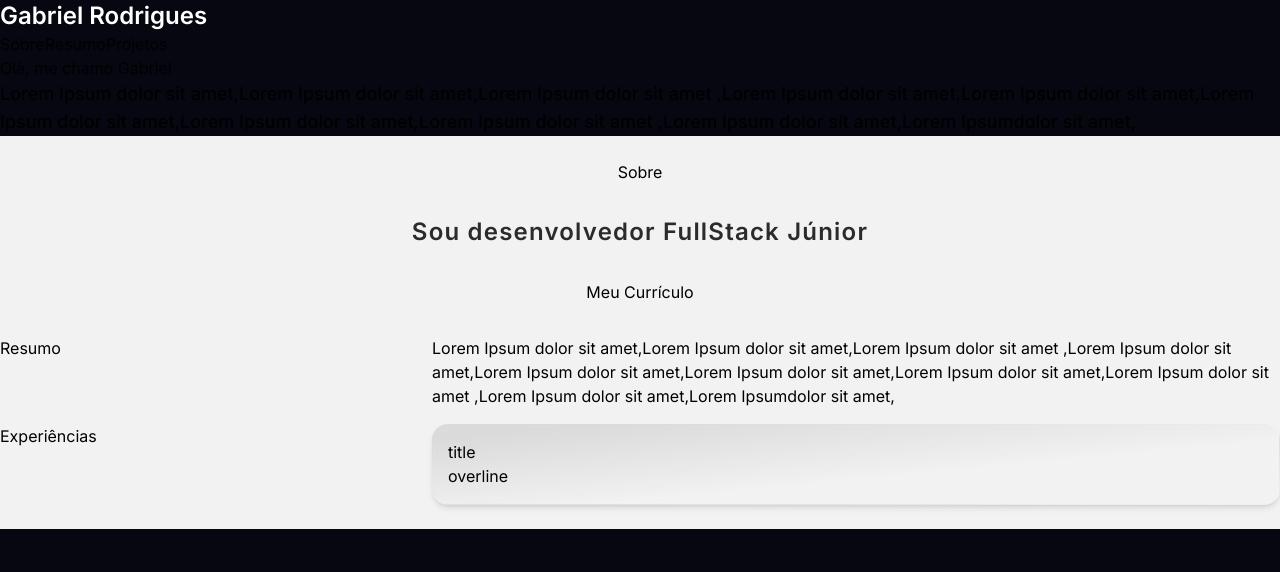
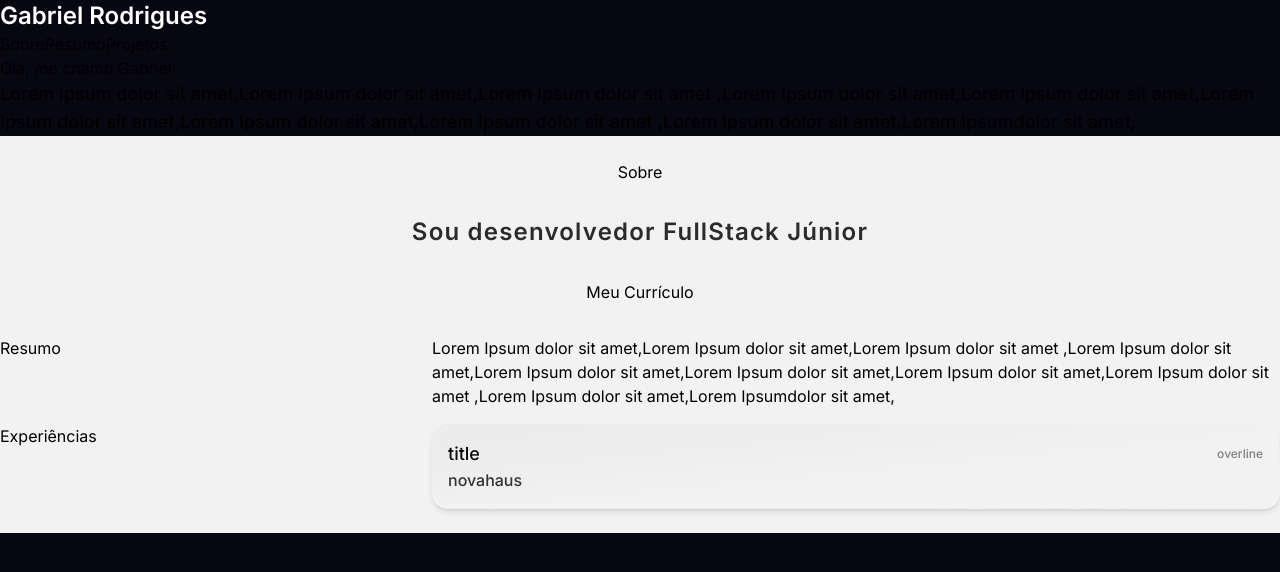
Before and after one commit to BrouGabri3l/frontend-portfolio, a Next.js app: page / in a window 1280 px wide. Shown: the top 572 px of the page. Built offline with nearby package versions, Linux system fonts and the light colour scheme.

Commit message:
feat: Inits Horizontal card

```diff
--- a/components/About.tsx
+++ b/components/About.tsx
@@ -3,6 +3,7 @@ import Heading from './common/Heading';
 import { ThemeVariationEnum } from '@/enums/ThemeVariationEnum';
 import Button from './common/Button';
 import Card from './common/Card';
+import HorizontalCard from './common/HorizontalCard';
 
 const About = () => {
   return (
@@ -26,7 +27,11 @@ const About = () => {
             <h4 className='col-span-4'>Experiências</h4>
             {/* <HorizontalCard title='' overline='' tags={[]} /> */}
             <div className='col-span-8'>
-              <Card image='' title='title' overline='overline' action={<></>} />
+              <HorizontalCard
+                title='title'
+                overline='overline'
+                description='novahaus'
+              />
             </div>
           </div>
         </div>
--- /dev/null
+++ b/components/common/HorizontalCard.tsx
@@ -0,0 +1,28 @@
+import React from 'react';
+
+interface IHorizontalCardProps {
+  title: string;
+  overline?: string;
+  description?: string;
+  tags?: string[];
+}
+
+const HorizontalCard = ({
+  title,
+  overline,
+  description,
+}: IHorizontalCardProps) => {
+  return (
+    <div className='rounded-2xl w-full border-r backdrop-blur-sm bg-gradient-to-br from-[#B7B7B7]/10 from-10% to-60% to-[#B7B7B7]/08 border-b shadow-md border-slate-50/15'>
+      <div className='p-4'>
+        <div className='flex justify-between items-center'>
+          <h4 className='font-medium text-lg text-[#090909]'>{title}</h4>
+          <span className='font-medium text-xs text-[#808080]'>{overline}</span>
+        </div>
+        <p className='font-medium text-[#333333]'>{description}</p>
+      </div>
+    </div>
+  );
+};
+
+export default HorizontalCard;
```
